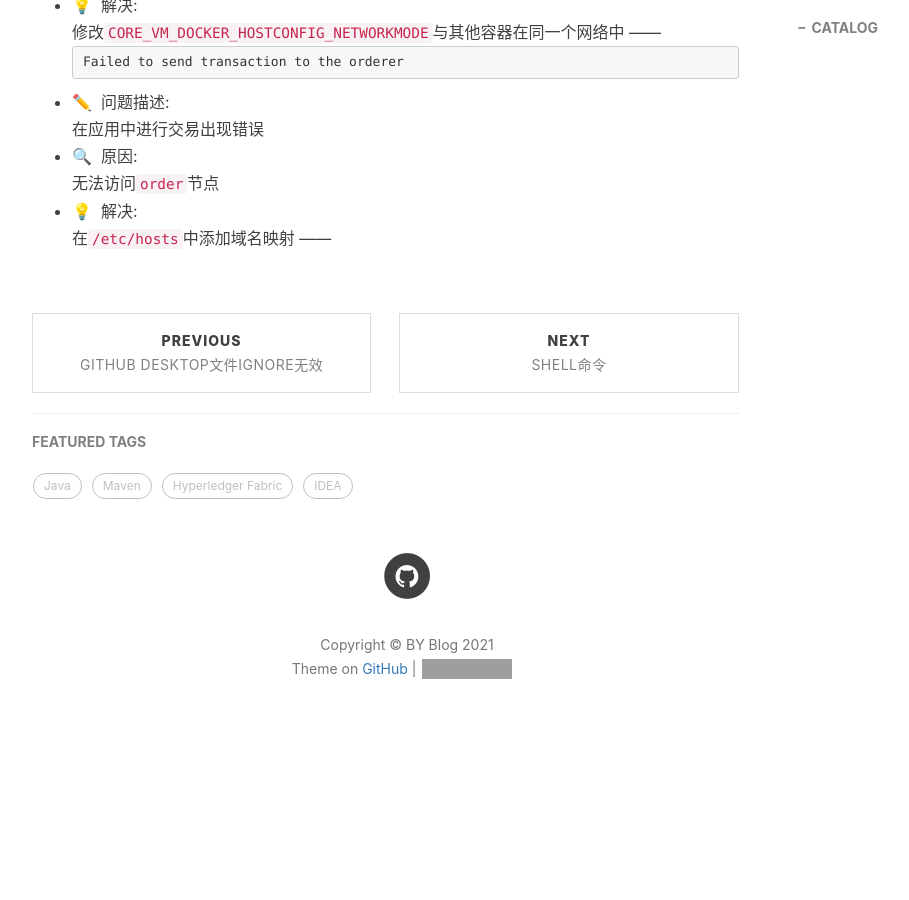
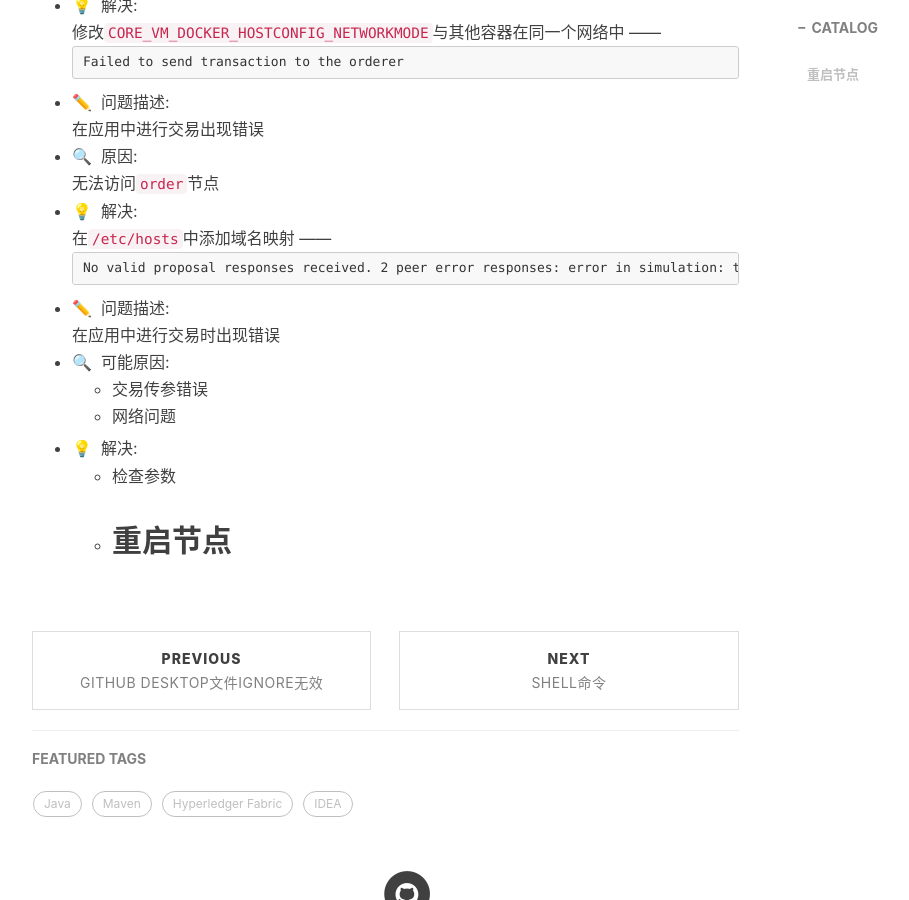
Before and after one commit to haoxing49/haoxing49.github.io, a Jekyll site: the page built from _posts/2021-05-11-Hyperledger Fabric问题记录.md, in a window 1280 px wide and 900 px high, scrolled down 1296 px. Shown: the whole window, without its empty margins (233-1142 px from the left). Built offline with Jekyll 4.4.1, drawn with Linux system fonts in a browser that asks for light colours; nearby versions of some CDN libraries; comment, search, counter and statistics services are not loaded; before the commit the page ends 2069 px from its top, so only the background shows below that; grey boxes are pictures that could not be loaded.

Commit message:
Update 2021-05-11-Hyperledger Fabric问题记录.md

````diff
--- a/_posts/2021-05-11-Hyperledger Fabric问题记录.md
+++ b/_posts/2021-05-11-Hyperledger Fabric问题记录.md
@@ -58,3 +58,15 @@ Failed to send transaction to the orderer
 - 💡&nbsp;&nbsp;解决:<br/>
 在`/etc/hosts`中添加域名映射
 ------
+```
+No valid proposal responses received. 2 peer error responses: error in simulation: transaction returned with failure: Error during contract method execution; error in simulation: transaction returned with failure: Error during contract method execution
+```
+- ✏️&nbsp;&nbsp;问题描述:<br/>
+在应用中进行交易时出现错误
+- 🔍&nbsp;&nbsp;可能原因:<br/>
+    - 交易传参错误
+    - 网络问题
+- 💡&nbsp;&nbsp;解决:<br/>
+    - 检查参数
+    - 重启节点
+------
````
